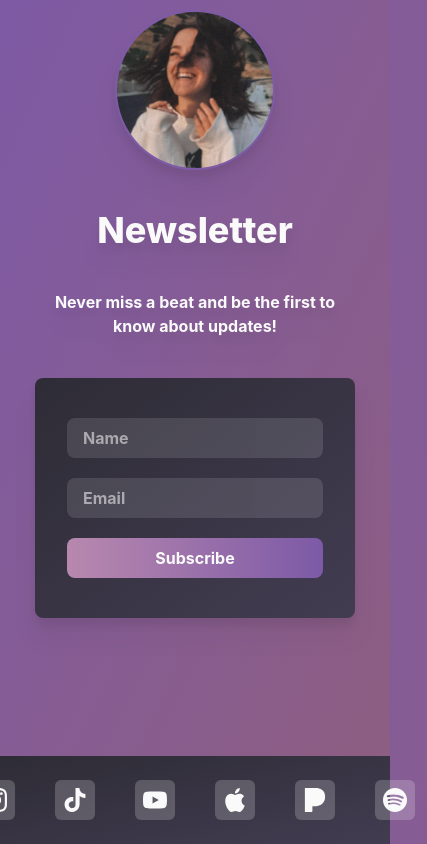
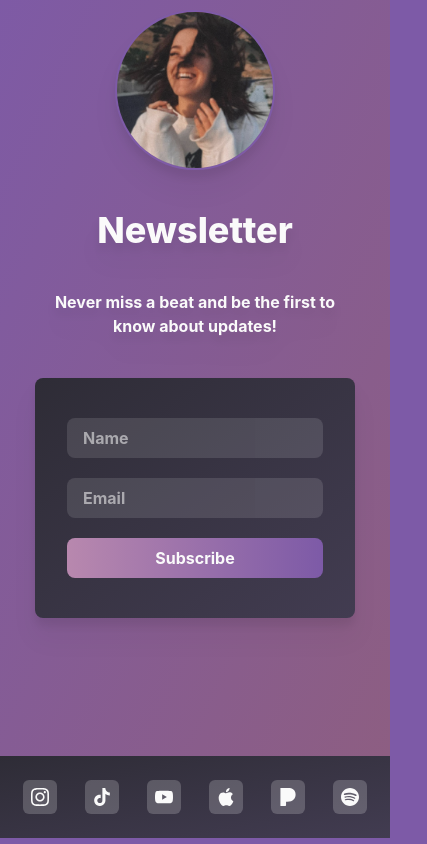
Before and after one commit to BradleyBuckets/sarah-states, a React (Create React App) app: page / in a window 390 px wide. Shown: the part 3092-3936 px from the top of the page, 427 px wide, since content can reach past the window. Built offline with nearby package versions, Linux system fonts and the light colour scheme.

Commit message:
make footer mobile responsive

```diff
--- a/src/components/Footer.jsx
+++ b/src/components/Footer.jsx
@@ -3,23 +3,23 @@ import { SiInstagram, SiTiktok, SiYoutube, SiApple, SiSpotify, SiPandora } from
 let Footer = () => {
     return (
       <nav className=" bg-gradient-to-br from-primary-gray-dark to-primary-gray-light p-6 flex justify-center items-center">
-        <div className="flex items-center gap-4">
-          <a href="https://www.instagram.com/sarahhh_states/" target="_blank" className="text-neutral-50 text-2xl mx-3 bg-neutral-50 p-2 rounded-md bg-opacity-20" rel="noreferrer">
+        <div className="flex items-center gap-1 sm:gap-2 md:gap-4">
+          <a href="https://www.instagram.com/sarahhh_states/" target="_blank" className="text-neutral-50 text-lg md:text-2xl mx-3 bg-neutral-50 p-2 rounded-md bg-opacity-20" rel="noreferrer">
             <SiInstagram />
           </a>
-          <a href="https://www.tiktok.com/@sarahhh.sings" target="_blank" className="text-neutral-50 text-2xl mx-3 bg-neutral-50 p-2 rounded-md bg-opacity-20" rel="noreferrer">
+          <a href="https://www.tiktok.com/@sarahhh.sings" target="_blank" className="text-neutral-50 text-lg md:text-2xl mx-3 bg-neutral-50 p-2 rounded-md bg-opacity-20" rel="noreferrer">
             <SiTiktok />
           </a>
-          <a href="https://music.youtube.com/channel/UCHctnzeljv3f7sdpTysqieA" target="_blank" className="text-neutral-50 text-2xl mx-3 bg-neutral-50 p-2 rounded-md bg-opacity-20" rel="noreferrer">
+          <a href="https://music.youtube.com/channel/UCHctnzeljv3f7sdpTysqieA" target="_blank" className="text-neutral-50 text-lg md:text-2xl mx-3 bg-neutral-50 p-2 rounded-md bg-opacity-20" rel="noreferrer">
             <SiYoutube />
           </a>
-          <a href="https://music.apple.com/us/artist/sarah-states/1631603046" target="_blank" className="text-neutral-50 text-2xl mx-3 bg-neutral-50 p-2 rounded-md bg-opacity-20" rel="noreferrer">
+          <a href="https://music.apple.com/us/artist/sarah-states/1631603046" target="_blank" className="text-neutral-50 text-lg md:text-2xl mx-3 bg-neutral-50 p-2 rounded-md bg-opacity-20" rel="noreferrer">
             <SiApple />
           </a>
-          <a href="https://www.pandora.com/artist/sarah-states/ARpvfx4PlxxZ436" target="_blank" className="text-neutral-50 text-2xl mx-3 bg-neutral-50 p-2 rounded-md bg-opacity-20" rel="noreferrer">
+          <a href="https://www.pandora.com/artist/sarah-states/ARpvfx4PlxxZ436" target="_blank" className="text-neutral-50 text-lg md:text-2xl mx-3 bg-neutral-50 p-2 rounded-md bg-opacity-20" rel="noreferrer">
             <SiPandora />
           </a>
-          <a href="https://open.spotify.com/artist/4bFIvuHwfnr5KhwkVpW4lO" target="_blank" className="text-neutral-50 text-2xl mx-3 bg-neutral-50 p-2 rounded-md bg-opacity-20" rel="noreferrer">
+          <a href="https://open.spotify.com/artist/4bFIvuHwfnr5KhwkVpW4lO" target="_blank" className="text-neutral-50 text-lg md:text-2xl mx-3 bg-neutral-50 p-2 rounded-md bg-opacity-20" rel="noreferrer">
             <SiSpotify />
           </a>
         </div>
```
